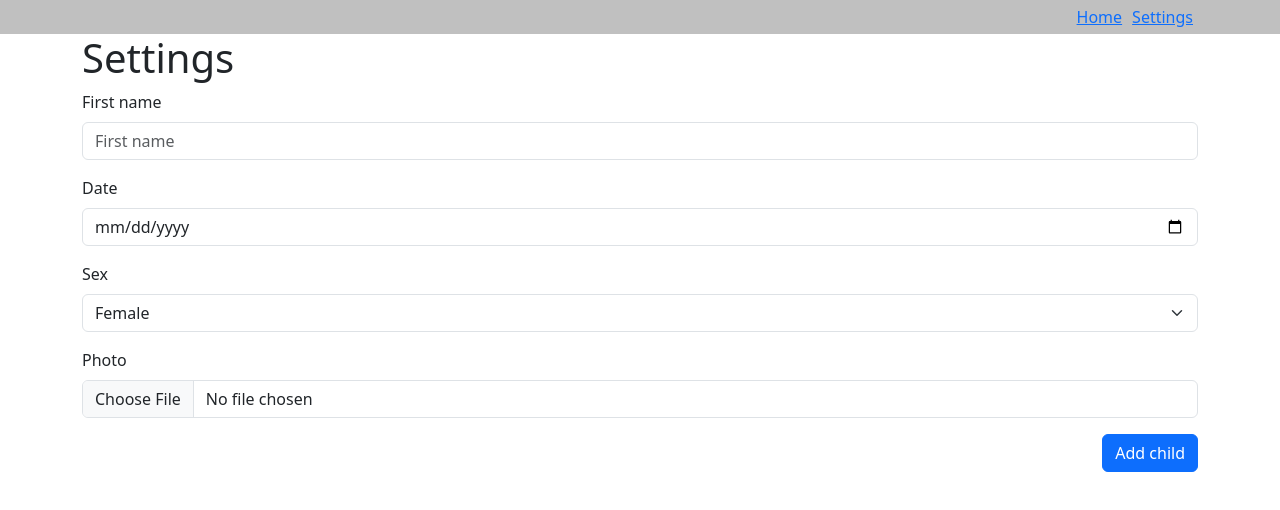
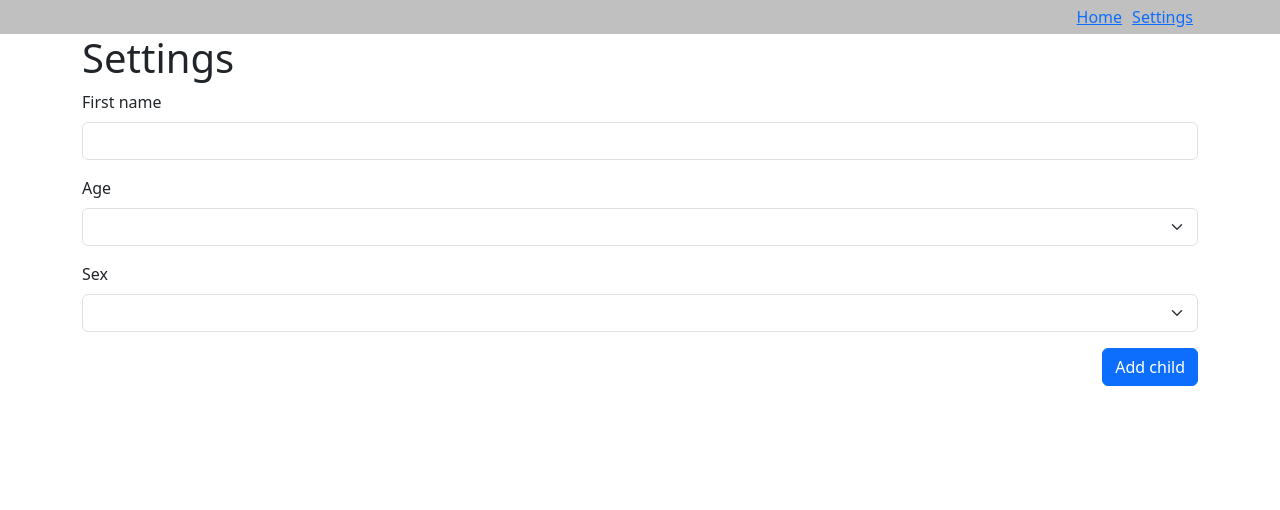
Before and after one commit to ViktorieTrungerova/babyWeather, a React (Vite) app: page /settings in a window 1280 px wide. Shown: the top 510 px of the page. Built offline with nearby package versions, Linux system fonts and the light colour scheme.

Commit message:
supabaseApiClient was added

```diff
--- a/package.json
+++ b/package.json
@@ -13,6 +13,7 @@
     "@fortawesome/fontawesome-svg-core": "^6.5.1",
     "@fortawesome/free-solid-svg-icons": "^6.5.1",
     "@fortawesome/react-fontawesome": "^0.2.0",
+    "@supabase/supabase-js": "^2.39.8",
     "bootstrap": "^5.3.3",
     "install": "^0.13.0",
     "npm": "^10.5.0",
--- a/src/components/addChildForm.jsx
+++ b/src/components/addChildForm.jsx
@@ -2,58 +2,65 @@ import { useState } from 'react';
 import Button from 'react-bootstrap/Button';
 import Col from 'react-bootstrap/Col';
 import Form from 'react-bootstrap/Form';
-import InputGroup from 'react-bootstrap/InputGroup';
 import Row from 'react-bootstrap/Row';
+import {supabaseApi} from "../supabaseApiClient.jsx";
 
 function AddChildForm() {
     const [validated, setValidated] = useState(false);
+    const [name, setName] = useState('')
+    const [age, setAge] = useState('')
+    const [optionsSex] = useState(['male', 'female'])
+    const [optionsAge] = useState([0,1,2,3,4,5])
+    const [sex, setSex] = useState('')
 
-    const handleSubmit = (event) => {
+    const handleSubmit = async (event) => {
         const form = event.currentTarget;
         if (form.checkValidity() === false) {
             event.preventDefault();
             event.stopPropagation();
         }
+        setValidated(true)
 
-        setValidated(true);
+        const newChild = {
+            name: name,
+            sex: sex,
+            age: +age
+        }
+
+        supabaseApi.addChild(name, sex, +age)
+            .then(() => alert('ulozeno'))
+            .catch(() => alert('chyba'));
     };
 
     return (
         <Form noValidate validated={validated} onSubmit={handleSubmit} className="addChildForm">
             <Row className="mb-3">
-                <Form.Group as={Col} controlId="validationCustom01">
+                <Form.Group as={Col}>
                     <Form.Label>First name</Form.Label>
                     <Form.Control
                         required
                         type="text"
-                        placeholder="First name"
+                        value={name}
+                        onChange={(e) => {setName(e.target.value)}}
                     />
                 </Form.Group>
             </Row>
             <Row className="mb-3">
-                <Form.Group as={Col} controlId="validationCustom02">
-                    <Form.Label>Date</Form.Label>
-                    <Form.Control
-                        required
-                        type="date"
-                        placeholder="Date of birth"
-                    />
-                    <Form.Control.Feedback>Looks good!</Form.Control.Feedback>
+                <Form.Group as={Col}>
+                    <Form.Label>Age</Form.Label>
+                    <Form.Select onChange={(e) => {setAge(e.target.value)}}>
+                        <option></option>
+                        {optionsAge.map((optionAge, index) => <option key={index}>{optionAge}</option>)}
+                    </Form.Select>
                 </Form.Group>
             </Row>
             <Row className="mb-3">
                 <Form.Group as={Col}>
                     <Form.Label>Sex</Form.Label>
-                    <Form.Select aria-label="">
-                        <option value="Female">Female</option>
-                        <option value="Male">Male</option>
+                    <Form.Select onChange={(e) => {setSex(e.target.value)}}>
+                        <option></option>
+                        {optionsSex.map((optionSex, index) => <option key={index}>{optionSex}</option>)}
                     </Form.Select>
-                </Form.Group>
-            </Row>
-            <Row className="mb-3">
-                <Form.Group as={Col} controlId="formFile">
-                    <Form.Label>Photo</Form.Label>
-                    <Form.Control type="file" />
                 </Form.Group>
             </Row>
             <div className="mb-3 ">
--- a/src/screens/home.jsx
+++ b/src/screens/home.jsx
@@ -6,20 +6,19 @@ import Weather from "../components/weather.jsx";
 import {weatherApi} from "../weatherApiClient.jsx";
 import {determinator} from "../model/clothesDeterminer.jsx";
 import WeatherForecast from "../components/weatherForecast.jsx";
+import {supabaseApi} from "../supabaseApiClient.jsx";
 
 
 const Home = () => {
     const [weather, setWeather] = useState(null);
-    const [children] = useState([
-        {name: 'Eliska', age: 3},
-        {name: 'Filip', age: 0},
-    ]);
+    const [children, setChildren] = useState([]);
     const [selectedWeatherIndex, setSelectedWeatherIndex] = useState(0)
     const [weatherForecast, setWeatherForecast] = useState(false);
 
     useEffect(() => {
         const loadData = async () => {
             weatherApi.getData().then(data => setWeather(data))
+            supabaseApi.getChildren().then(data => setChildren(data))
         }
         loadData()
     }, [])
--- /dev/null
+++ b/src/supabaseApiClient.jsx
@@ -0,0 +1,30 @@
+import { createClient } from "@supabase/supabase-js";
+
+const supabase = createClient("https://vyttcsvuowjqhnpxolks.supabase.co",
+    "eyJhbGciOiJIUzI1NiIsInR5cCI6IkpXVCJ9.eyJpc3MiOiJzdXBhYmFzZSIsInJlZiI6InZ5dHRjc3Z1b3dqcWhucHhvbGtzIiwicm9sZSI6ImFub24iLCJpYXQiOjE3MTAzMjkyNDAsImV4cCI6MjAyNTkwNTI0MH0.JKbgpvUXsbVSkrNDgSL0wY9B6QJJ7Q6tvAQKybH4XXU");
+
+class supabaseApiClient {
+
+    async getChildren() {
+        const response = await supabase
+            .from("children")
+            .select();
+
+        return response.data
+    }
+
+    async addChild(name, age, sex) {
+        console.log("name, sex, age", name, age, sex)
+        try {
+            const { error } = await supabase
+                .from('children')
+                .insert({name, age, sex})
+        } catch (err) {
+            console.log(err)
+        }
+
+
+    }
+}
+
+export const supabaseApi = new supabaseApiClient();
```
Also changed, not shown: 1 other file (tests, documents, lock files or other folders).
